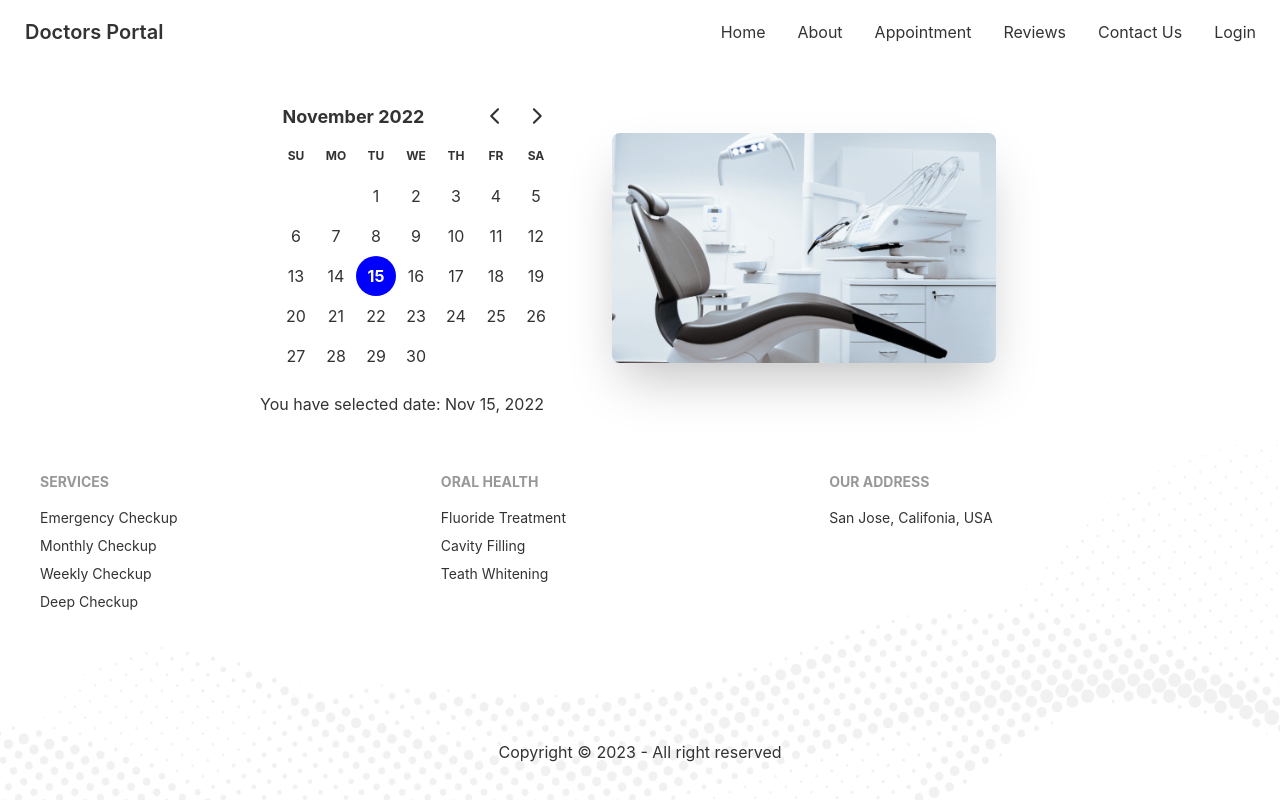
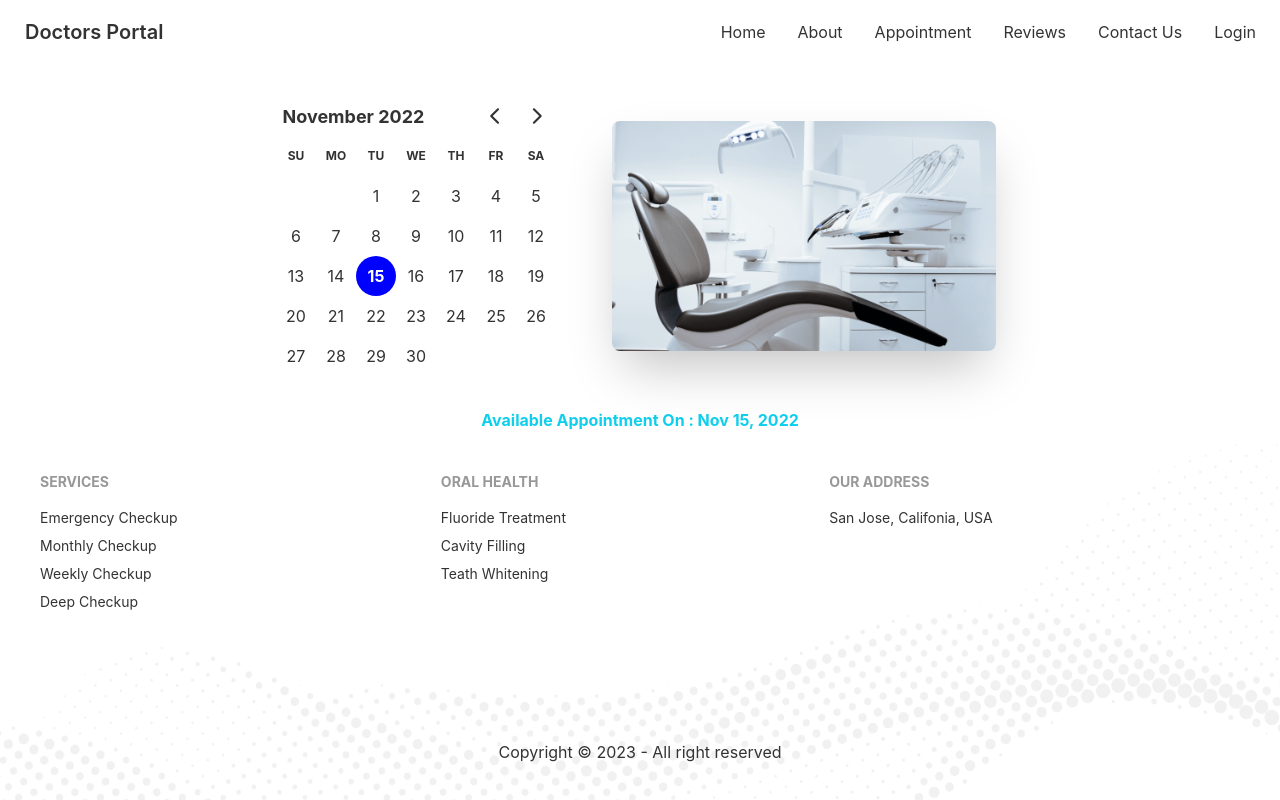
Before and after one commit to Abu-Saleh-Rony/doctors-portal-client-site, a React (Create React App) app: page /Appointment in a window 1280 px wide. Shown: the top 800 px of the page. Built offline with nearby package versions, Linux system fonts and the light colour scheme.

Commit message:
added Day Picker

```diff
--- a/src/pages/Appointment/Appointment/Appointment.js
+++ b/src/pages/Appointment/Appointment/Appointment.js
@@ -1,11 +1,19 @@
-import React from "react";
+import React, { useState } from "react";
 import AppointmentBanner from "../ApppintmentBanner/AppointmentBanner";
+import AvailableAppointment from "../AvailableAppointment/AvailableAppointment";
 
 
 const Appointment = () => {
+    const [selectedDate, setSelectedDate] = useState(new Date());
     return (
         <div>
-            <AppointmentBanner></AppointmentBanner>
+            <AppointmentBanner
+                selectedDate={selectedDate}
+                setSelectedDate={setSelectedDate}
+            ></AppointmentBanner>
+            <AvailableAppointment
+                selectedDate={selectedDate}
+            ></AvailableAppointment>
         </div>
     )
 }
--- a/src/pages/Appointment/ApppintmentBanner/AppointmentBanner.js
+++ b/src/pages/Appointment/ApppintmentBanner/AppointmentBanner.js
@@ -1,11 +1,10 @@
-import React, { useState } from "react";
+import React from "react";
 import chair from "../../../assets/images/chair.png";
 import { DayPicker } from 'react-day-picker';
 import { format } from "date-fns";
 
 
-const AppointmentBanner = () => {
-    const [selectedDate, setSelectedDate] = useState(new Date());
+const AppointmentBanner = ({ selectedDate, setSelectedDate }) => {
     return (
         <header className="mr-6">
             <div className="hero">
@@ -17,7 +16,6 @@ const AppointmentBanner = () => {
                             selected={selectedDate}
                             onSelect={setSelectedDate}
                         />
-                        <p>You have selected date: {format(selectedDate, 'PP')}</p>
                     </div>
 
                 </div>
--- /dev/null
+++ b/src/pages/Appointment/AvailableAppointment/AvailableAppointment.js
@@ -0,0 +1,15 @@
+import { format } from "date-fns";
+import React from "react";
+
+
+
+const AvailableAppointment = ({ selectedDate }) => {
+
+    return (
+        <div>
+            <p className=" text-center text-primary font-bold">Available Appointment On : {format(selectedDate, 'PP')}</p>
+        </div>
+    )
+}
+
+export default AvailableAppointment;
```
